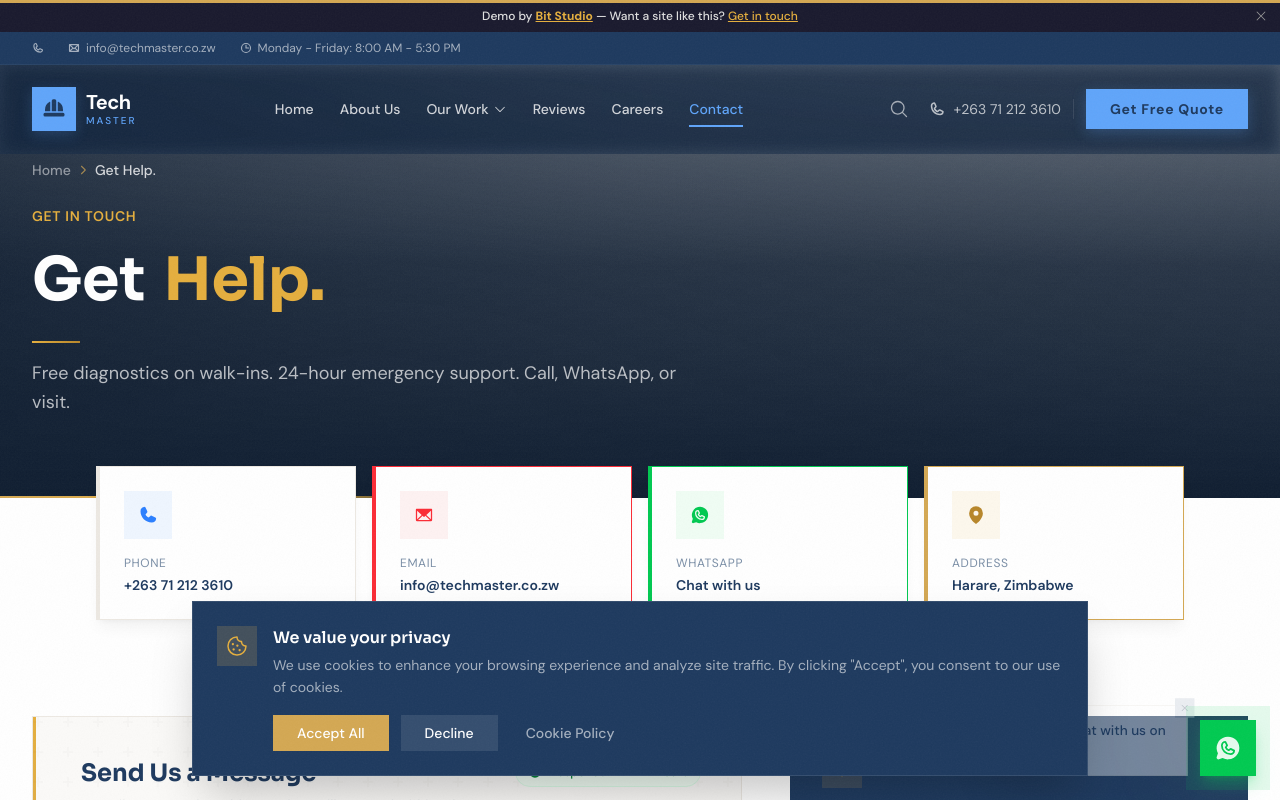
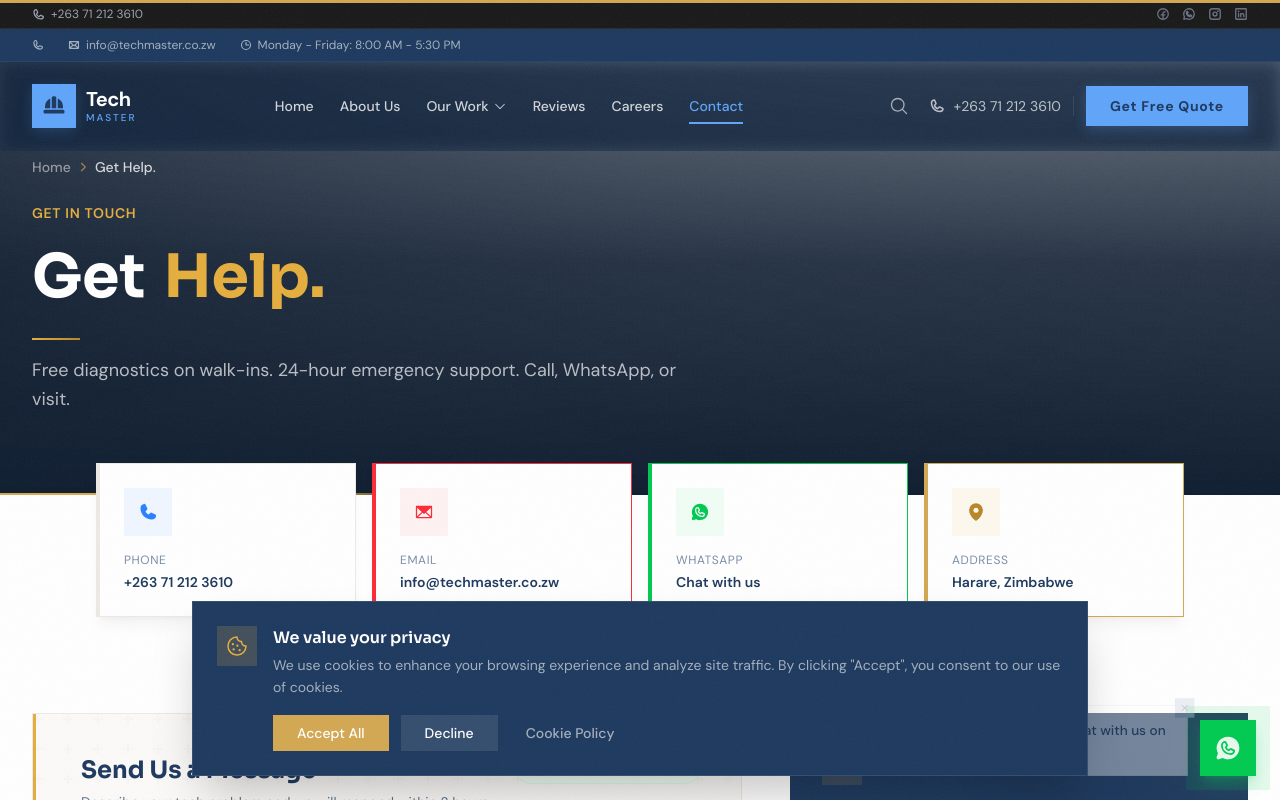
Before and after one commit to Mutombe/demo-techmaster, a React (Vite) app: page /contact in a window 1280 px wide. Shown: the top 800 px of the page. Built offline with nearby package versions, Linux system fonts and the light colour scheme.

Commit message:
Initial commit — demo website

```diff
--- a/src/components/DemoBanner.jsx
+++ b/src/components/DemoBanner.jsx
@@ -1,72 +1,40 @@
-import React, { useState, useEffect } from 'react';
-import { X } from '@phosphor-icons/react';
+import React, { useEffect } from 'react';
+import { Phone, WhatsappLogo, FacebookLogo, InstagramLogo, LinkedinLogo } from '@phosphor-icons/react';
 
-/**
- * DemoBanner — thin bar above navigation.
- * Uses HARDCODED colors (not CSS variables) so brand color injection
- * cannot override it. Always shows as a neutral dark bar.
- */
 function DemoBanner() {
-  const [dismissed, setDismissed] = useState(false);
-
-  // Set CSS custom property for navbar offset
   useEffect(() => {
-    const updateHeight = () => {
-      const el = document.getElementById('demo-banner');
-      if (el && !dismissed) {
-        document.documentElement.style.setProperty('--banner-height', el.offsetHeight + 'px');
-      } else {
-        document.documentElement.style.setProperty('--banner-height', '0px');
-      }
+    const el = document.getElementById('demo-banner');
+    if (el) document.documentElement.style.setProperty('--banner-height', el.offsetHeight + 'px');
+    const onResize = () => {
+      const el2 = document.getElementById('demo-banner');
+      if (el2) document.documentElement.style.setProperty('--banner-height', el2.offsetHeight + 'px');
     };
-    updateHeight();
-    window.addEventListener('resize', updateHeight);
-    return () => window.removeEventListener('resize', updateHeight);
-  }, [dismissed]);
-
-  if (dismissed) return null;
+    window.addEventListener('resize', onResize);
+    return () => window.removeEventListener('resize', onResize);
+  }, []);
 
   return (
-    <div
-      id="demo-banner"
-      className="relative z-[60] text-center text-xs py-2 px-8"
-      style={{
-        backgroundColor: '#1a1a2e',
-        color: '#e0e0e0',
-      }}
-    >
-      <span className="font-medium">
-        Demo by{' '}
-        <a
-          href="mailto:admin@bitstudio.co.zw"
-          className="underline font-bold transition-colors"
-          style={{ color: '#e5af3e' }}
-          onMouseEnter={(e) => (e.target.style.color = '#f5c542')}
-          onMouseLeave={(e) => (e.target.style.color = '#e5af3e')}
-        >
-          Bit Studio
-        </a>
-        {' '}&mdash; Want a site like this?{' '}
-        <a
-          href="mailto:admin@bitstudio.co.zw"
-          className="underline transition-colors"
-          style={{ color: '#e5af3e' }}
-          onMouseEnter={(e) => (e.target.style.color = '#f5c542')}
-          onMouseLeave={(e) => (e.target.style.color = '#e5af3e')}
-        >
-          Get in touch
-        </a>
-      </span>
-      <button
-        onClick={() => setDismissed(true)}
-        className="absolute right-2 top-1/2 -translate-y-1/2 p-1 rounded transition-colors"
-        style={{ color: '#999' }}
-        onMouseEnter={(e) => (e.target.style.backgroundColor = 'rgba(255,255,255,0.1)')}
-        onMouseLeave={(e) => (e.target.style.backgroundColor = 'transparent')}
-        aria-label="Dismiss banner"
-      >
-        <X size={14} />
-      </button>
+    <div id="demo-banner" className="relative z-[60] text-xs" style={{ backgroundColor: '#1A1A1A', color: '#d4d4d4', borderBottom: '1px solid rgba(255,255,255,0.08)' }}>
+      <div className="max-w-7xl mx-auto px-3 sm:px-6 lg:px-8 py-1.5 flex items-center justify-between">
+        {/* Left - Phone (desktop) */}
+        <div className="hidden sm:flex items-center gap-4">
+          <a href="tel:+263 71 212 3610" className="flex items-center gap-1.5 text-gray-400 hover:text-white transition-colors"><Phone size={13} weight="bold" /><span>+263 71 212 3610</span></a>
+        </div>
+
+        {/* Center - Phone (mobile) */}
+        <div className="sm:hidden flex items-center gap-2">
+          <a href="tel:+263 71 212 3610" className="flex items-center gap-1 text-gray-400"><Phone size={12} weight="bold" /><span className="text-[11px]">+263 71 212 3610</span></a>
+        </div>
+
+        {/* Right - Socials */}
+        <div className="flex items-center gap-2.5 sm:gap-3">
+          <a href="https://facebook.com" target="_blank" rel="noopener noreferrer" className="text-gray-500 hover:text-white transition-colors" aria-label="Facebook"><FacebookLogo size={14} weight="bold" /></a>
+          <a href="https://wa.me/263712123610" target="_blank" rel="noopener noreferrer" className="text-gray-500 hover:text-green-400 transition-colors" aria-label="WhatsApp"><WhatsappLogo size={14} weight="bold" /></a>
+          <a href="https://instagram.com" target="_blank" rel="noopener noreferrer" className="text-gray-500 hover:text-pink-400 transition-colors" aria-label="Instagram"><InstagramLogo size={14} weight="bold" /></a>
+          <a href="https://linkedin.com" target="_blank" rel="noopener noreferrer" className="text-gray-500 hover:text-blue-400 transition-colors" aria-label="LinkedIn"><LinkedinLogo size={14} weight="bold" /></a>
+          <a href="tel:+263 71 212 3610" className="sm:hidden text-gray-500 hover:text-white transition-colors" aria-label="Call"><Phone size={14} weight="bold" /></a>
+        </div>
+      </div>
     </div>
   );
 }
--- a/src/data/siteData.js
+++ b/src/data/siteData.js
@@ -317,7 +317,7 @@
   reviews: {
     heroTitle: [{ text: "Client " }, { text: "Proof.", highlight: true }],
     heroSubtitle: "Real reviews from real businesses. Our work speaks for itself.",
-    ratingBreakdown: [{ stars: 5, count: 42 }, { stars: 4, count: 12 }, { stars: 3, count: 3 }, { stars: 2, count: 1 }, { stars: 1, count: 0 }],
+    ratingBreakdown: { 5: 42, 4: 12, 3: 3, 2: 1, 1: 0 },
     items: [
       { name: "Kudzai Mapfumo", role: "Restaurant Owner", text: "POS system across 3 locations. Fixed an issue at midnight remotely. Incredible service.", rating: 5, date: "1 month ago", project: "POS Systems", avatar: "https://lh3.googleusercontent.com/a/default-user=s120-c" },
       { name: "Rudo Chigwedere", role: "Office Manager, Law Firm", text: "Networked our 3-floor office, 16 cameras, server room. Three years, still flawless.", rating: 5, date: "2 months ago", project: "Networking", avatar: "https://lh3.googleusercontent.com/a/default-user=s120-c" },
```
